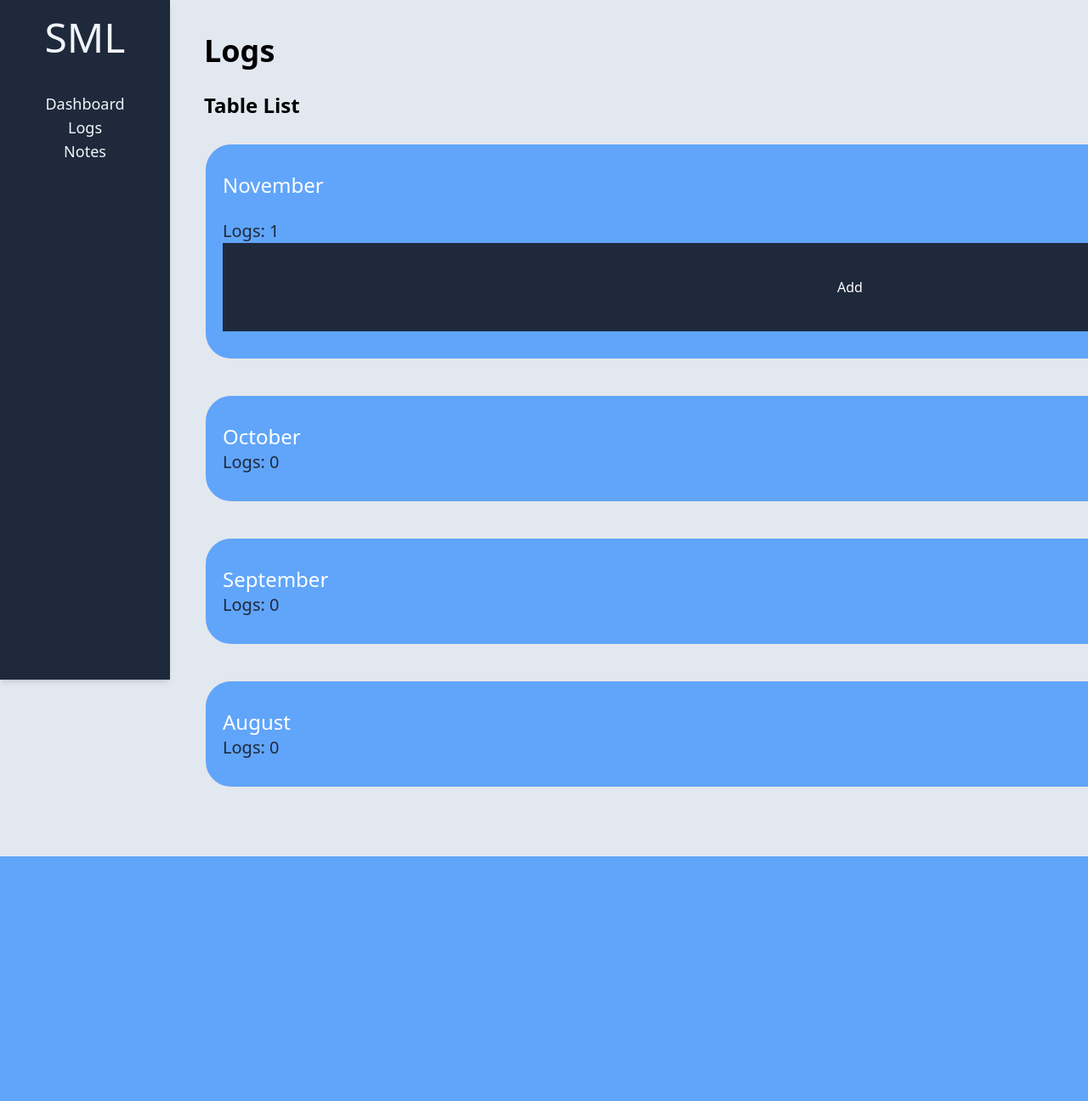
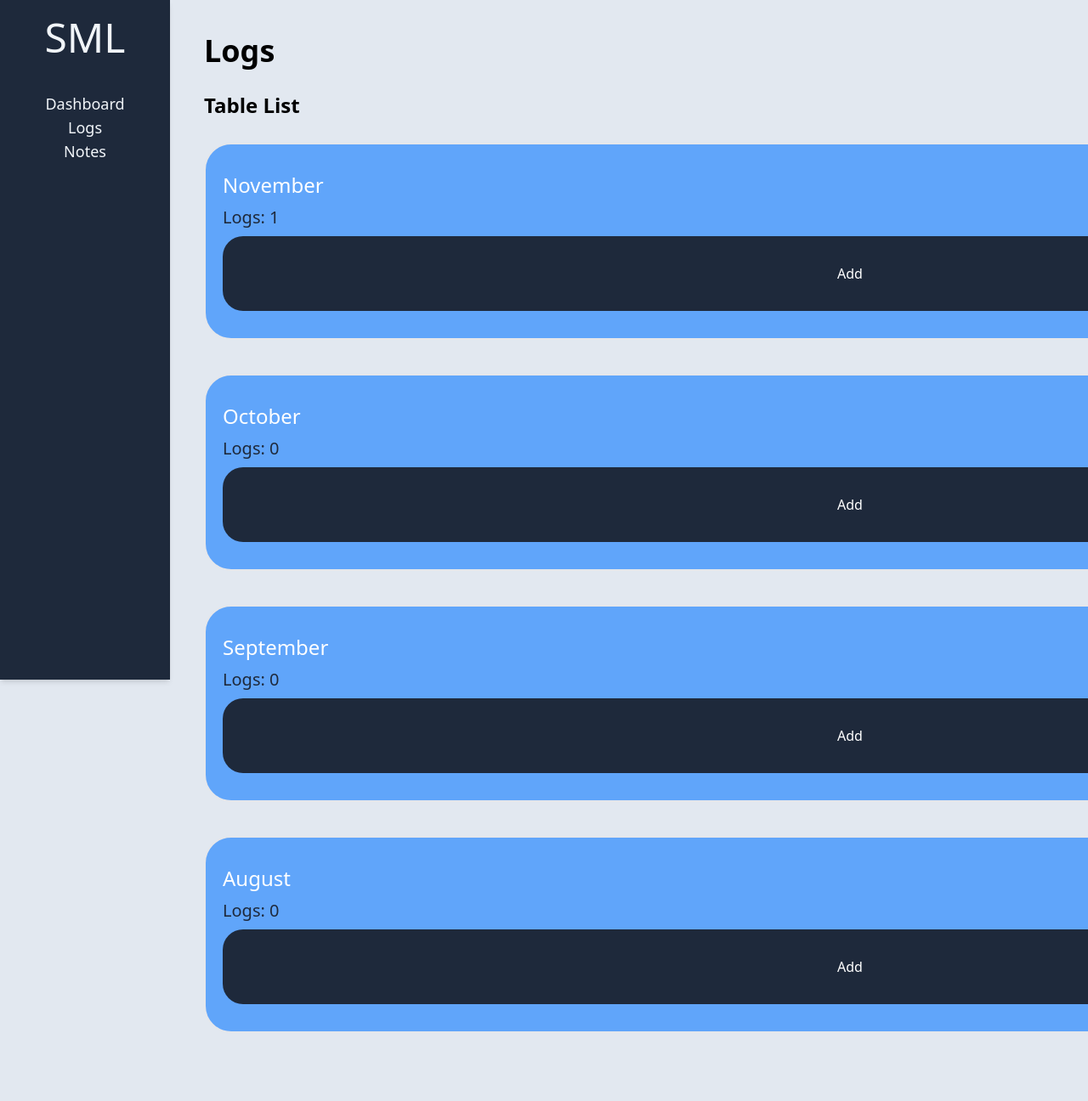
Before and after one commit to maratsumi/IM-Project-Proposal, a PHP site: page / in a window 1280 px wide; the page is wider, and only the part inside the window is pictured. Shown: that part at 85% size. Before the commit the page ends 1008 px from the top of that part, so only its background shows below. Run offline with PHP 8.4, Linux system fonts and the light colour scheme.

Commit message:
Changed button design

```diff
--- a/components/output.css
+++ b/components/output.css
@@ -587,6 +587,10 @@ video {
   border-radius: 32px;
 }
 
+.rounded-\[24px\] {
+  border-radius: 24px;
+}
+
 .border-2 {
   border-width: 2px;
 }
@@ -614,6 +618,10 @@ video {
   padding: 2.5rem;
 }
 
+.p-8 {
+  padding: 2rem;
+}
+
 .px-5 {
   padding-left: 1.25rem;
   padding-right: 1.25rem;
@@ -622,6 +630,11 @@ video {
 .py-8 {
   padding-top: 2rem;
   padding-bottom: 2rem;
+}
+
+.py-2 {
+  padding-top: 0.5rem;
+  padding-bottom: 0.5rem;
 }
 
 .pb-10 {
--- a/index.html
+++ b/index.html
@@ -25,28 +25,44 @@
         >
           <div class="flex flex-col">
             <h1 class="text-2xl">November</h1>
-            <br />
-            <h3 class="text-xl text-slate-800">Logs: 1</h3>
-            <button class="bg-slate-800 content-end p-10">Add</button>
+            <h3 class="text-xl text-slate-800 py-2">Logs: 1</h3>
+            <button class="bg-slate-800 content-end p-8 rounded-[24px]">
+              Add
+            </button>
           </div>
         </div>
         <div
           class="border-2 mx-auto my-10 px-5 py-8 w-[1520px] bg-blue-400 text-white rounded-[32px]"
         >
-          <h1 class="text-2xl">October</h1>
-          <h3 class="text-xl text-slate-800">Logs: 0</h3>
+          <div class="flex flex-col">
+            <h1 class="text-2xl">October</h1>
+            <h3 class="text-xl text-slate-800 py-2">Logs: 0</h3>
+            <button class="bg-slate-800 content-end p-8 rounded-[24px]">
+              Add
+            </button>
+          </div>
         </div>
         <div
           class="border-2 mx-auto my-10 px-5 py-8 w-[1520px] bg-blue-400 text-white rounded-[32px]"
         >
-          <h1 class="text-2xl">September</h1>
-          <h3 class="text-xl text-slate-800">Logs: 0</h3>
+          <div class="flex flex-col">
+            <h1 class="text-2xl">September</h1>
+            <h3 class="text-xl text-slate-800 py-2">Logs: 0</h3>
+            <button class="bg-slate-800 content-end p-8 rounded-[24px]">
+              Add
+            </button>
+          </div>
         </div>
         <div
           class="border-2 mx-auto my-10 px-5 py-8 w-[1520px] bg-blue-400 text-white rounded-[32px]"
         >
-          <h1 class="text-2xl">August</h1>
-          <h3 class="text-xl text-slate-800">Logs: 0</h3>
+          <div class="flex flex-col">
+            <h1 class="text-2xl">August</h1>
+            <h3 class="text-xl text-slate-800 py-2">Logs: 0</h3>
+            <button class="bg-slate-800 content-end p-8 rounded-[24px]">
+              Add
+            </button>
+          </div>
         </div>
       </div>
     </div>
```
